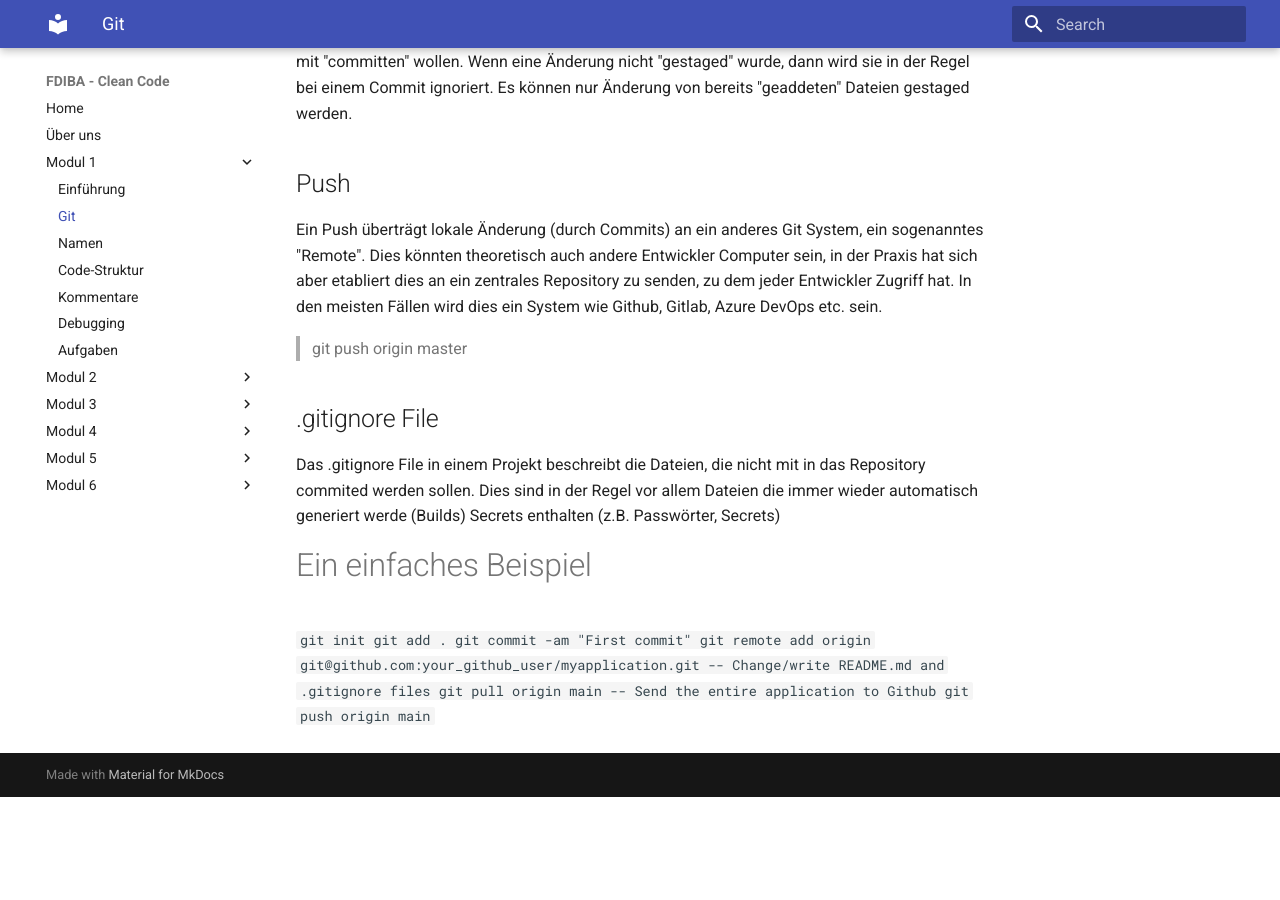
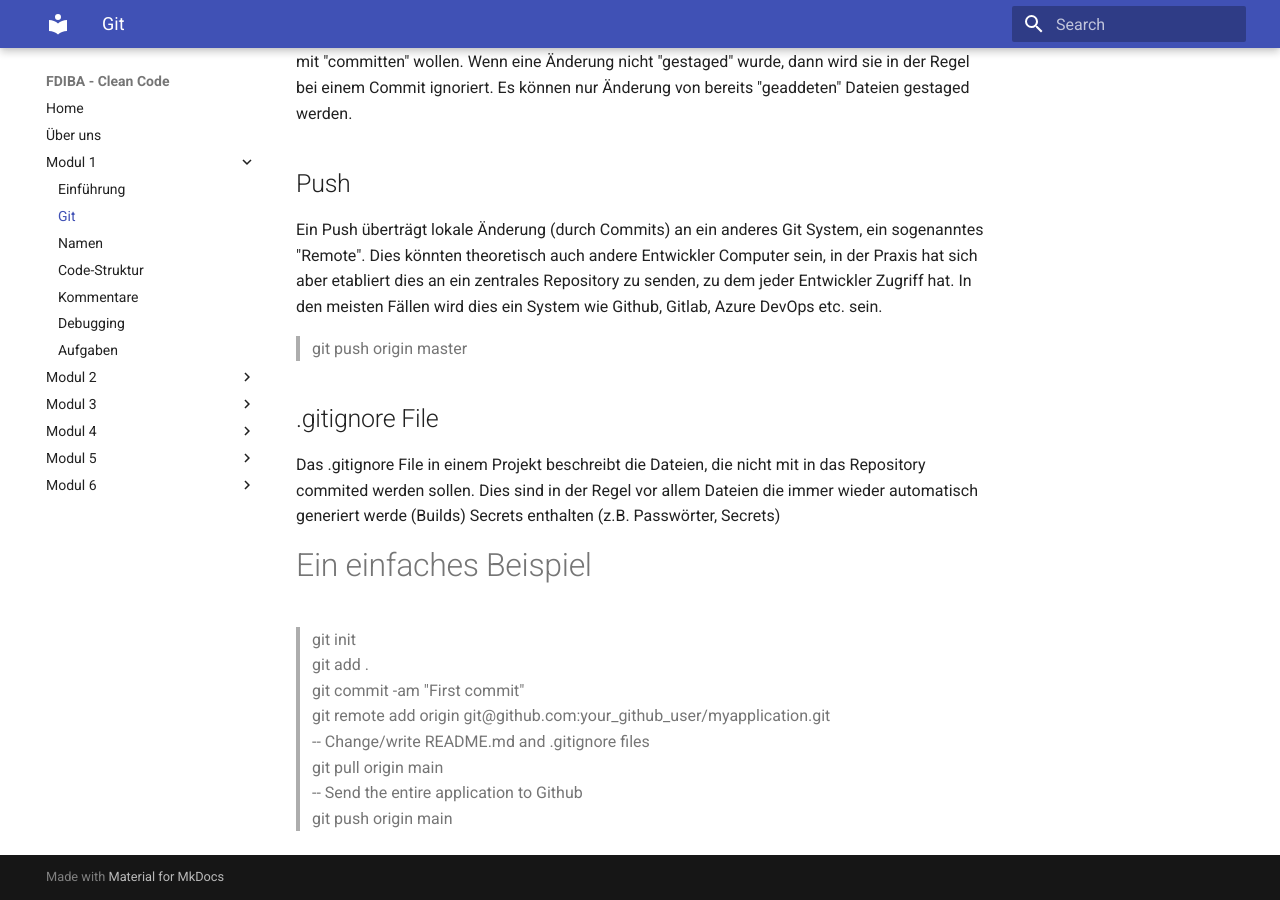
Before and after one commit to fdiba-clean-code/fdiba-clean-code.github.io, an MkDocs documentation site: the page built from docs/module-1/git.md, in a window 1280 px wide and 900 px high, scrolled down 2431 px. Built offline with MkDocs 1.6.1 and Material for MkDocs 9.7.7, drawn with Linux system fonts in a browser that asks for light colours; before the commit the page ends 3228 px from its top, so only the background shows below that.

Commit message:
Formatted git segment

```diff
--- a/docs/module-1/git.md
+++ b/docs/module-1/git.md
@@ -23,15 +23,19 @@ Eine kurze offizielle Einführung zu Git findet ihr [hier](https://git-scm.com/b
 Eine detailliertere Referenz zu Git befindet sich [hier](https://git-scm.com/docs)
 
 ## Repository
+
 Ein Git Repository ist eine Menge an Dateien die in Git verwaltet werden. Ein Repository besteht hierbei aus den Dateien selbst, mehreren Branches (d.h. parallelen Versionen) sowie der Historie/den Änderungen über die Zeit.
 
 ## Clone
+
 Das Clonen eines Projekts ist das erste "Downloaden" eines Git Repositories auf die lokale Workstation, in der Regel vom zentralen Repository.
 
 ## Pull
+
 Ein Git Pull ist das "Downloaden" von allen Änderungen die im zentralen Repository seit dem letzten Git Pull passiert sind.
 
 ## Branch
+
 Branches beschreiben parallele Bearbeitungs-Stände innerhalb eines Git Repositories.
 Ein Beispiel hierbei wäre ein Projekt mit 2 Entwicklern. Jeder Entwickler arbeitet an unterschiedlichen Features - aber sie müssen beide gleichzeitig die gleichen Dateien verändern. Um also nicht ständig Probleme mit den Änderungen des jeweils anderen Enwicklers zu bekommen startet jeder der Entwickler einen sogenannten "Branch". Solange er auf diesem Branch arbeitet, kann er jederzeit alle Dateien ändern aber der jeweils andere Entwickler sieht keine dieser Änderungen.
 Erst wenn sein Branch zurück in den Haupt-Branch "gemerged" wird, werden seine Änderungen für alle anderen sichtbar.
@@ -40,36 +44,37 @@ Beim Branching entstehen sehr oft "Merge Conflicts", d.h. Probleme die daraus en
 Je länger kein Merge stattgefunden hat, desto schwieriger wird das Mergen - es ist daher extrem wichtig so früh wie möglich einen Merge durchzuführen und einen Branch wieder zu löschen. Zudem sollten regelmässig die letzten Änderungen vom Haupt-Branch übernommen werden.
 
 ## Commit
+
 Ein Commit ist das Abspeichern von einem Code-Stand zu einem bestimmten Zeitpunkt. Ein Commit beinhaltet normalerweise 1..n Dateien zusammen mit einer Commit Message, welche die Änderung beschreibt.
 Es ist bei einem Commit wichtig mit allen Entwicklern eine gemeinsame Konvention zu etablieren, wie Commit-Messages verfasst werden sollen. In der Regel beinhalten Commit-Messages daher oft die ID des Work Items zu dem diese Änderung gehört zusammen mit einer kurzen Beschreibung der eigentlichen Änderung.
 
 > git commit -m "bug/123 Fixed validation logic for german zip codes"
 
 ## Add/Stage
+
 Beim "Adden" einer Datei nehmen wir sie in die Versionierung durch Git in diesem Repository mit auf. Bevor eine Datei geaddet wurde, werden ihre verschiedenen Versionsstände von Git ignoriert und nicht mit gespeichert.
 
 Beim Stagen markieren wir eine Änderung an einer Datei so, dass wir sie beim nächsten Commit mit "committen" wollen. Wenn eine Änderung nicht "gestaged" wurde, dann wird sie in der Regel bei einem Commit ignoriert. Es können nur Änderung von bereits "geaddeten" Dateien gestaged werden.
 
 ## Push
+
 Ein Push überträgt lokale Änderung (durch Commits) an ein anderes Git System, ein sogenanntes "Remote". Dies könnten theoretisch auch andere Entwickler Computer sein, in der Praxis hat sich aber etabliert dies an ein zentrales Repository zu senden, zu dem jeder Entwickler Zugriff hat. In den meisten Fällen wird dies ein System wie Github, Gitlab, Azure DevOps etc. sein.
 
 > git push origin master
 
+## .gitignore File
 
-## .gitignore File
 Das .gitignore File in einem Projekt beschreibt die Dateien, die nicht mit in das Repository commited werden sollen. Dies sind in der Regel vor allem Dateien die
 immer wieder automatisch generiert werde (Builds)
 Secrets enthalten (z.B. Passwörter, Secrets)
 
 # Ein einfaches Beispiel
 
-``
-git init
-git add .
-git commit -am "First commit"
-git remote add origin git@github.com:your_github_user/myapplication.git
--- Change/write README.md and .gitignore files
-git pull origin main
--- Send the entire application to Github
-git push origin main
-``
+> git init
+> git add .
+> git commit -am "First commit"
+> git remote add origin git@github.com:your_github_user/myapplication.git
+> -- Change/write README.md and .gitignore files
+> git pull origin main
+> -- Send the entire application to Github
+> git push origin main
```
